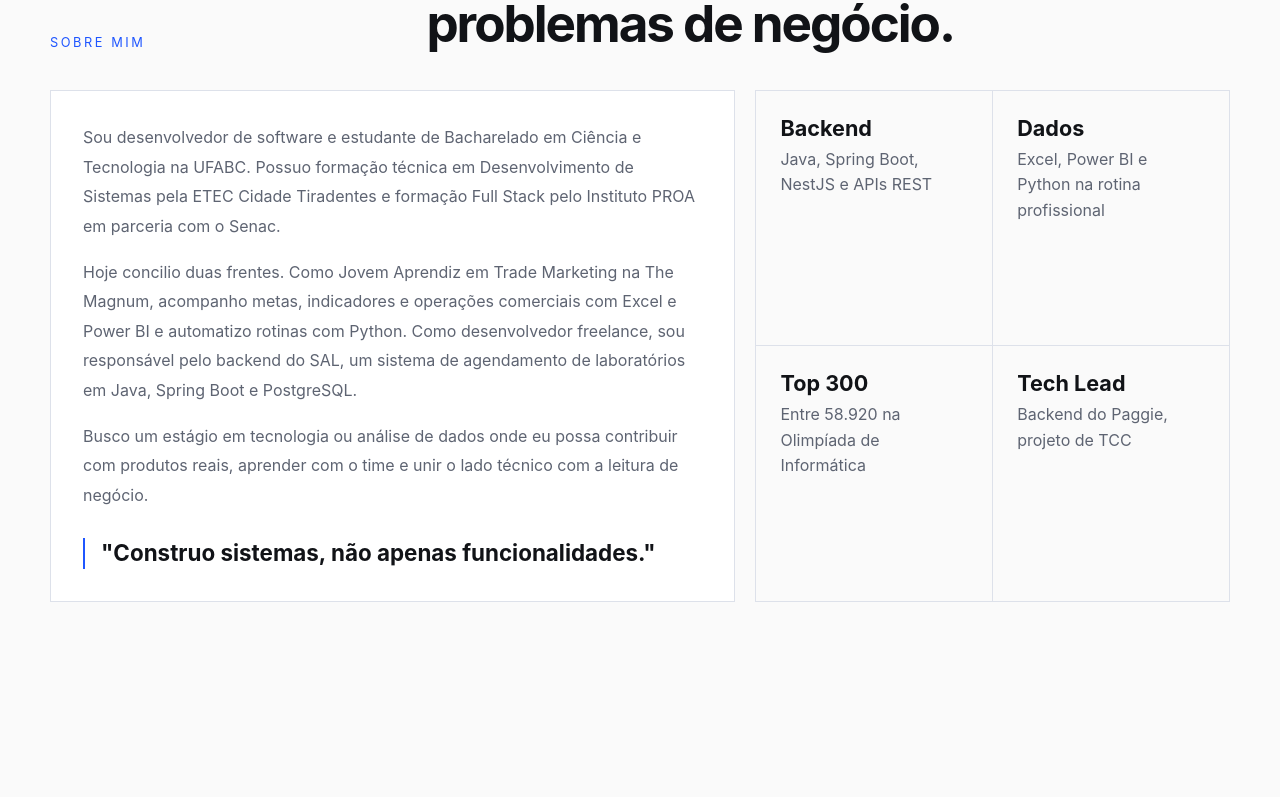
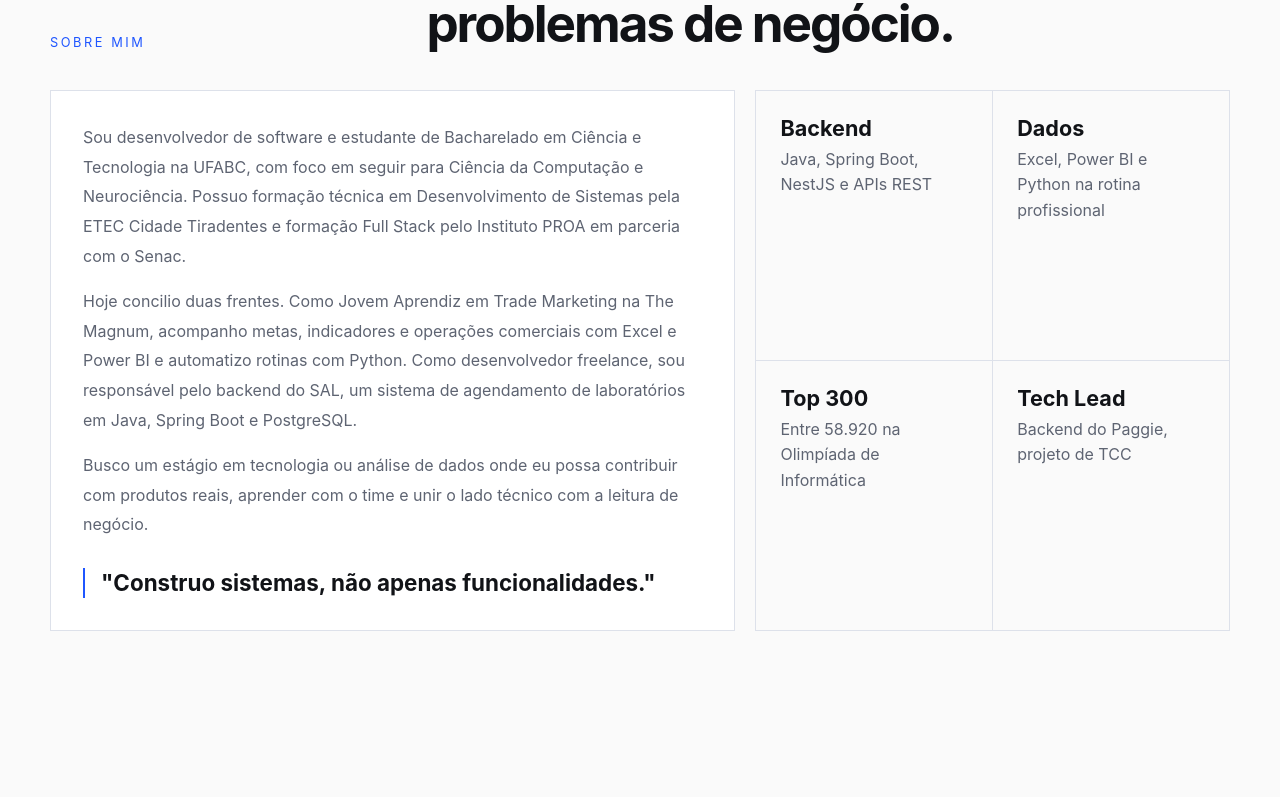
Before and after one commit to GuilhermeCustodioNieto/Portifolio, a React (Vite) app in the folder portifolio/: page / in a window 1280 px wide. Shown: the part 1183-1980 px from the top of the page. Built offline with nearby package versions, Linux system fonts and the light colour scheme; a web font is replaced by a local one.

Commit message:
melhorei a descrição da ufabc

```diff
--- a/portifolio/src/App.jsx
+++ b/portifolio/src/App.jsx
@@ -108,15 +108,16 @@ const experiences = [
 
 const timeline = [
   {
-    year: "2026 - 2028",
-    title: "Bacharelado em Ciência e Tecnologia",
+    year: "2026 - 2029",
+    title: "Bacharelado em Ciência e Tecnologia (BC&T)",
     org: "Universidade Federal do ABC - UFABC",
     bullets: [
-      "Formação interdisciplinar em ciência, tecnologia e matemática, com forte base em raciocínio lógico, modelagem e resolução de problemas.",
-      "Desenvolvimento de visão analítica para compreender problemas complexos sob diferentes perspectivas científicas e tecnológicas.",
-      "Formação acadêmica conciliada com desenvolvimento de software, projetos práticos e aprofundamento contínuo em computação.",
+      "Primeiro bacharelado interdisciplinar da UFABC: base sólida em matemática, física, computação e ciências naturais antes da formação específica.",
+      "Currículo flexível em regime quadrimestral, que permite combinar disciplinas de diferentes áreas e seguir para até três cursos de formação específica.",
+      "Foco em seguir para Ciência da Computação e Neurociência, unindo computação, dados e o estudo do cérebro e da cognição.",
+      "A UFABC lidera o indicador de Internacionalização do Ranking Universitário Folha (RUF 2025 e 2026).",
     ],
-    highlight: false,
+    highlight: true,
   },
   {
     year: "2026",
@@ -300,7 +301,8 @@ function App() {
             <div className="about-text">
               <p>
                 Sou desenvolvedor de software e estudante de Bacharelado em
-                Ciência e Tecnologia na UFABC. Possuo formação técnica em
+                Ciência e Tecnologia na UFABC, com foco em seguir para Ciência da
+                Computação e Neurociência. Possuo formação técnica em
                 Desenvolvimento de Sistemas pela ETEC Cidade Tiradentes e
                 formação Full Stack pelo Instituto PROA em parceria com o Senac.
               </p>
```
